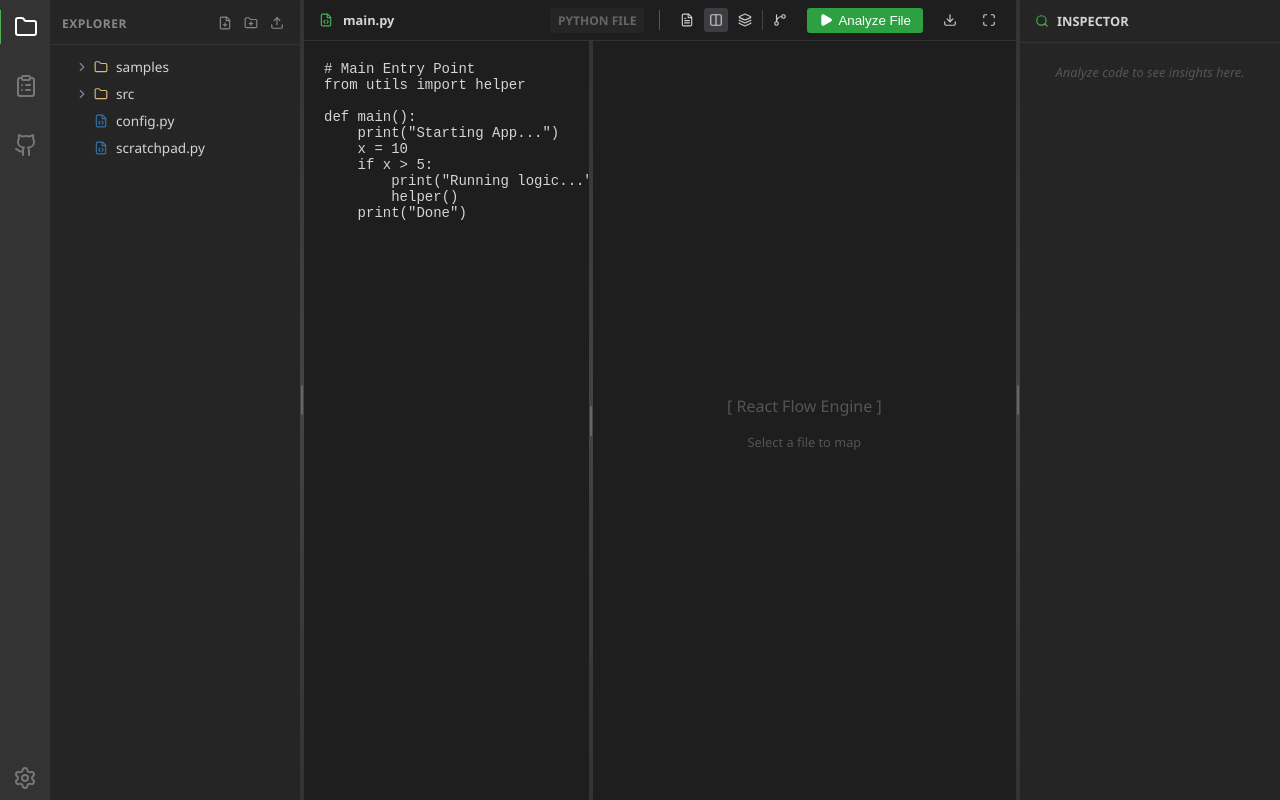
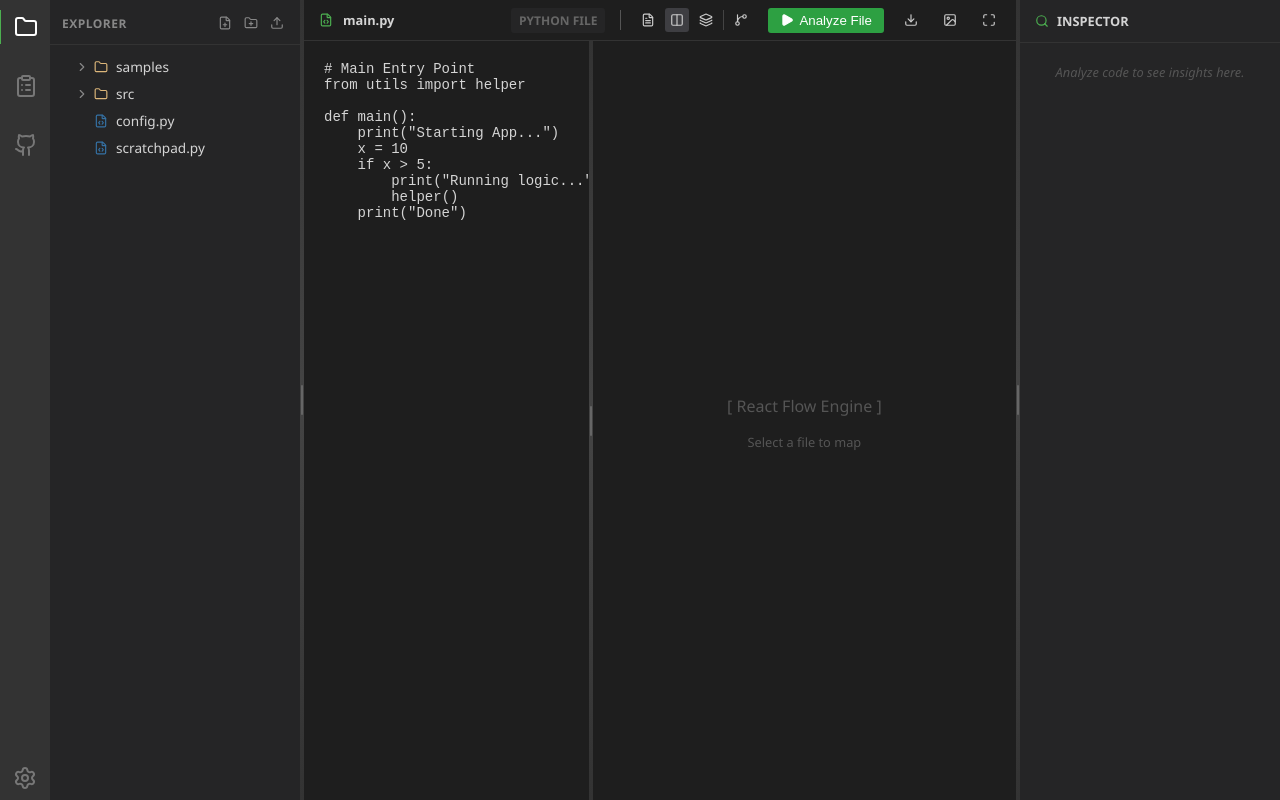
Before and after one commit to ramsptp/CodeMap, a React (Create React App) app in the folder Frontend/codemap-frontend/: page / in a window 1280 px wide. Built offline with nearby package versions, Linux system fonts and the light colour scheme.

Commit message:
image downlaod first commit

```diff
--- a/Frontend/codemap-frontend/package.json
+++ b/Frontend/codemap-frontend/package.json
@@ -9,6 +9,7 @@
     "@testing-library/user-event": "^13.5.0",
     "axios": "^1.11.0",
     "dagre": "^0.8.5",
+    "html-to-image": "^1.11.13",
     "jszip": "^3.10.1",
     "lucide-react": "^0.562.0",
     "mermaid": "^11.9.0",
--- a/Frontend/codemap-frontend/src/App_v2.js
+++ b/Frontend/codemap-frontend/src/App_v2.js
@@ -11,12 +11,13 @@ import ReactFlow, {
 import 'reactflow/dist/style.css';
 import dagre from 'dagre';
 import JSZip from 'jszip';
+import { toPng } from 'html-to-image';
 import {
   Folder, Code, GitBranch, Play, Settings,
   Columns, ClipboardList, Plus, ArrowLeft,
   FileText, Layers, Trash2, FileCode, ChevronDown, Edit3,
   Search, FolderOpen, ChevronRight, Move, Maximize, Minus, X, Download, Github, Loader,
-  AlertTriangle, CheckCircle, Info, Zap
+  AlertTriangle, CheckCircle, Info, Zap, Image
 } from "lucide-react";
 import FileExplorer from './components/FileExplorer';
 import GitHubExplorer from './components/GitHubExplorer';
@@ -1807,7 +1808,7 @@ const NewApp = () => {
     }
   };
 
-  // Export Graph
+  // Export Graph JSON
   const handleExportGraph = () => {
     if (!analysisResult || !analysisResult.graph_data) return;
     const dataStr = "data:text/json;charset=utf-8," + encodeURIComponent(JSON.stringify(analysisResult.graph_data, null, 2));
@@ -1817,6 +1818,33 @@ const NewApp = () => {
     document.body.appendChild(downloadAnchorNode);
     downloadAnchorNode.click();
     downloadAnchorNode.remove();
+  };
+
+  // Export Graph PNG
+  const handleDownloadImage = () => {
+    const selector = '.react-flow__viewport'; // Capture just the viewport content
+    const node = document.querySelector(selector) || document.querySelector('.react-flow');
+
+    if (!node) return;
+
+    toPng(node, {
+      backgroundColor: '#1e1e1e',
+      style: {
+        transform: 'translate(0, 0) scale(1)', // Reset transform to capture full content if possible, but viewport usually needs current transform
+      },
+      // Increase quality
+      pixelRatio: 2,
+    })
+      .then((dataUrl) => {
+        const link = document.createElement('a');
+        link.download = `codemap-flowchart-${currentFunc || 'overview'}.png`;
+        link.href = dataUrl;
+        link.click();
+      })
+      .catch((err) => {
+        console.error('Failed to export image:', err);
+        alert('Failed to export image. See console for details.');
+      });
   };
 
   const handleDragOver = useCallback((event) => {
@@ -2089,9 +2117,12 @@ const NewApp = () => {
               <Play size={14} fill="white" />
               {sidebarView === "snippets" ? " Analyze Snippet" : " Analyze File"}
             </button>
-            {/* EXPORT BUTTON */}
+            {/* EXPORT BUTTONS */}
             <button style={{ ...iconBtnStyle, marginLeft: "auto" }} onClick={handleExportGraph} title="Export Graph JSON">
               <Download size={14} />
+            </button>
+            <button style={{ ...iconBtnStyle }} onClick={handleDownloadImage} title="Download PNG Image">
+              <Image size={14} />
             </button>
             <button style={{ ...iconBtnStyle }} onClick={() => setViewMode(viewMode === "code" ? "split" : "code")} title="Toggle Code">
               {viewMode === "code" ? <Columns size={14} /> : <Maximize size={14} />}
```
Also changed, not shown: 1 other file (tests, documents, lock files or other folders).
